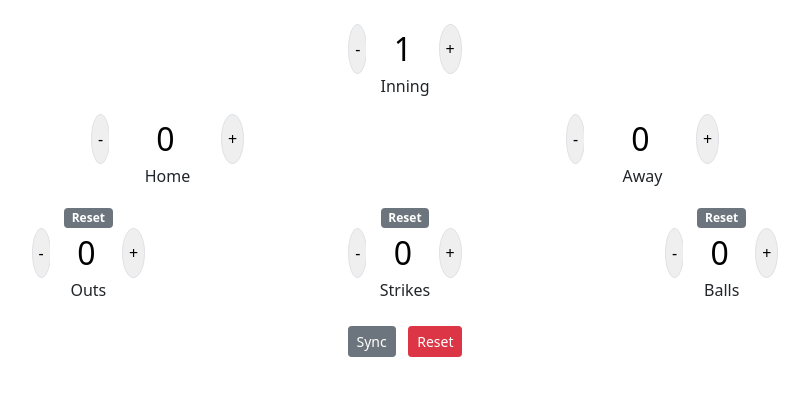
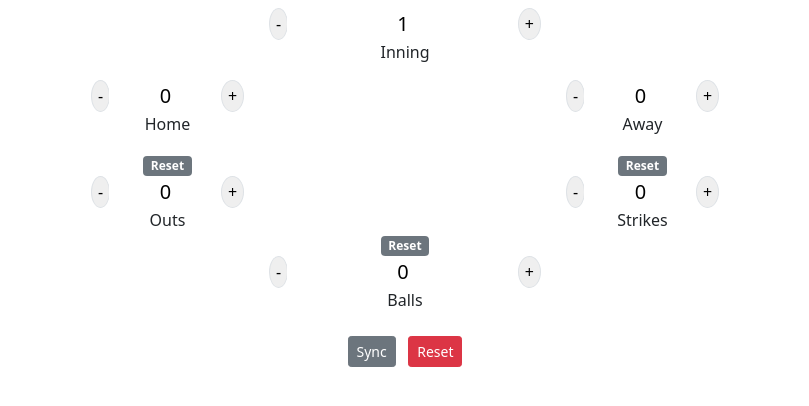
Before and after one commit to nromanel/scoreboard, a Flask app: page / in a window 1280 px wide. Shown: the top 406 px of the page, without its empty margins (235-1044 px from the left). Run offline with Flask 3, Linux system fonts and the light colour scheme.

Commit message:
Html and flask

```diff
--- a/main.py
+++ b/main.py
@@ -3,9 +3,11 @@ from flask import render_template
 from pathlib import Path
 from pprint import pprint
 import json
+import os
 
 BOARD = {}
 FILEPATH = "/tmp/scoreboard"
+PORT = 5000
 
 app = Flask(__name__)
 
@@ -60,4 +62,6 @@ if __name__ == "__main__":
                     "outs" : 0,
                     "balls" : 0 }
 
-    app.run(host='0.0.0.0')
+    if os.geteuid() == 0:
+        PORT = 80
+    app.run(host='0.0.0.0',port=PORT)
--- a/templates/index.html
+++ b/templates/index.html
@@ -10,7 +10,6 @@
                 justify-content: center;
                 text-align: center;
                 vertical-align: middle;
-                font-size: 18px;
                 font-weight: bolder;
             }
             .container-fluid {
@@ -19,11 +18,10 @@
             max-width: 950px
             }
 
+            .input-lg {
+            font-size: 20px;
+            }
 
-
-            .input-lg {
-                font-size: 32px;
-                }
         </style>
         <link href="https://cdn.jsdelivr.net/npm/bootstrap@5.1.3/dist/css/bootstrap.min.css" rel="stylesheet" integrity="sha384-1BmE4kWBq78iYhFldvKuhfTAU6auU8tT94WrHftjDbrCEXSU1oBoqyl2QvZ6jIW3" crossorigin="anonymous">
 
@@ -32,11 +30,9 @@
         <div class="container-fluid text-center container-limit">
 
             <div class="alert-box alert alert-danger align-items-center mt-3 d-none"></div>
-            <div class="row mt-4">
+            <div class="row mt-2">
 
-                    <div class="col">
-                    </div>
-                    <div class="col">
+                              <div class="col">
                             <div class="input-group justify-content-center">
                                 <input type="button" value="-" class="button-minus border rounded-circle icon-shape icon-sm " data-field="inning">
                                 <input type="text" step="1" max="15" value="1" name="inning" class="border-0 text-center w-25 input-lg" readonly>
@@ -44,12 +40,7 @@
                              </div>
                              <p>Inning</p>
                     </div>
-                    <div class="col">
-                      </div>
-
-
-
-              </div>
+            </div>
             <div class="row">
               <div class="col">
                 <div class="input-group justify-content-center">
@@ -59,6 +50,7 @@
                  </div>
                 <p>Home</p>
               </div>
+
               <div class="col">
                 <div class="input-group justify-content-center">
                     <input type="button" value="-" class="button-minus border rounded-circle icon-shape icon-sm " data-field="away">
@@ -87,6 +79,8 @@
                      </div>
                     <div>Strikes</div>
                 </div>
+                </div>
+                <div class="row">
                 <div class="col">
                     <a href="#"><span class="reset-count badge bg-secondary">Reset</span></a>
                     <div class="input-group justify-content-center">
@@ -95,8 +89,6 @@
                         <input type="button" value="+" class="button-plus border rounded-circle icon-shape icon-sm " data-field="balls">
                      </div>
                     <div>Balls</div>
-
-
                   </div>
               </div>
               <div class="row mt-4">
```
